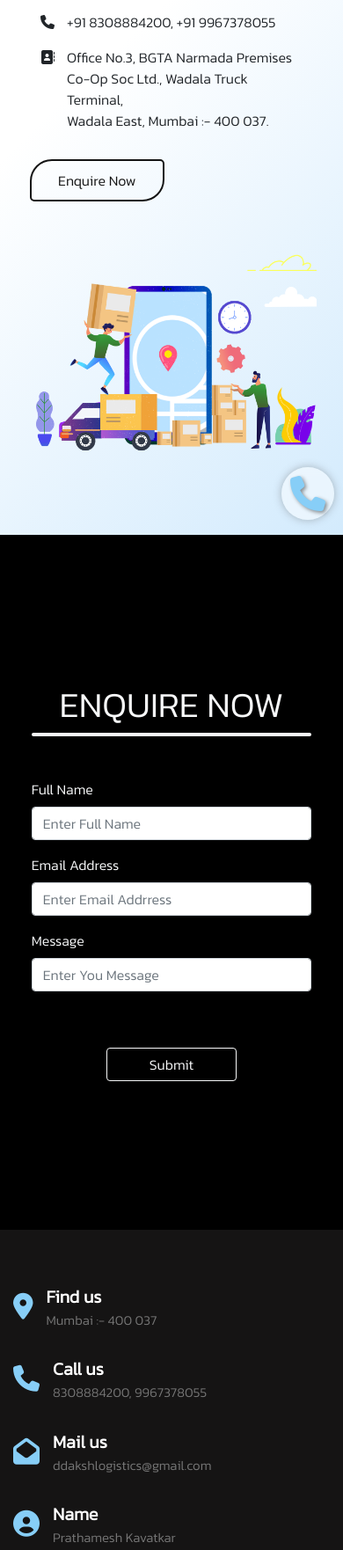
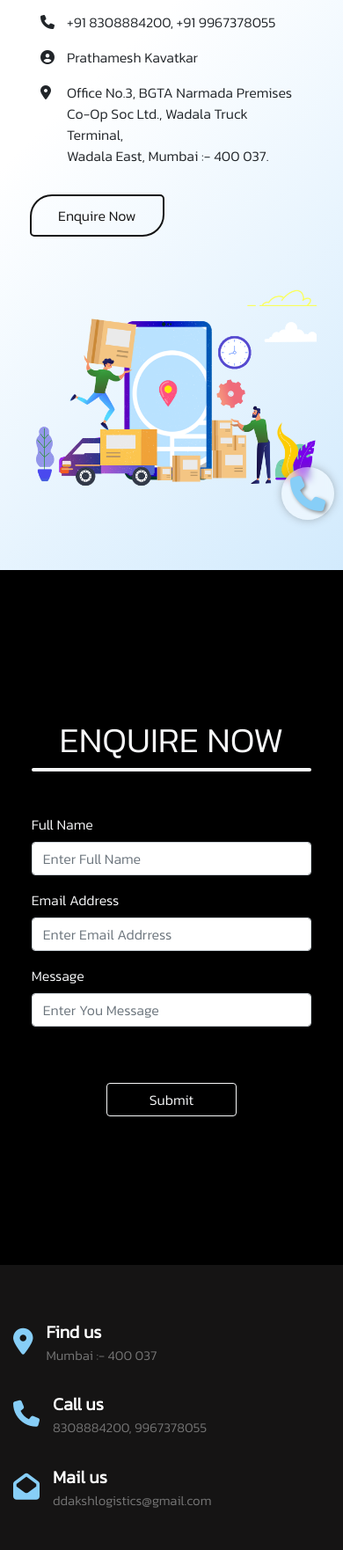
Before and after one commit to saurabhdhakne/daksh, a plain HTML site: page contact.html in a window 390 px wide. Shown: the part 235-1997 px from the top of the page at 88% size. Drawn offline with nearby package versions, Linux system fonts and the light colour scheme; a web font is replaced by a local one.

Commit message:
loc,logo

```diff
--- a/contact.html
+++ b/contact.html
@@ -196,9 +196,20 @@
                         </div>
 
                         <div class="item ml-3 mt-3">
+                            <div class="row" onclick="window.location='tel:8308884200'">
+                                <div class="col-1">
+                                    <i class="fa fa-user-circle font-weight-bold mr-3" aria-hidden="true"></i>
+                                </div>
+                                <div class="col-10">
+                                    Prathamesh Kavatkar
+                                </div>
+                            </div>
+                        </div>
+
+                        <div class="item ml-3 mt-3">
                             <div class="row">
                                 <div class="col-1">
-                                    <i class="fa fa-address-book font-weight-bold mr-3" aria-hidden="true"></i>
+                                    <i class="fa fa-map-marker font-weight-bold mr-3" aria-hidden="true"></i>
                                 </div>
                                 <div class="col-10">
                                     Office No.3, BGTA Narmada Premises <br>
@@ -254,7 +265,7 @@
         <div class="container">
             <div class="footer-cta pt-5 pb-5">
                 <div class="row">
-                    <div class="col-xl-3 col-md-3 mb-3 mt-3 mb-30">
+                    <div class="col-xl-4 col-md-4 mb-3 mt-3 mb-30">
                         <a href="https://goo.gl/maps/fNGK7GJn8XD85NgZ9" class="single-cta">
                             <i class="fa fa-map-marker"></i>
                             <div class="cta-text">
@@ -263,16 +274,16 @@
                             </div>
                         </a>
                     </div>
-                    <div class="col-xl-3 col-md-3 mb-3 mt-3 mb-30">
+                    <div class="col-xl-4 col-md-4 mb-3 mt-3 mb-30">
                         <a href="tel:8308884200" class="single-cta">
                             <i class="fa fa-phone"></i>
                             <div class="cta-text">
                                 <h4>Call us</h4>
-                                <span>8308884200, 9967378055</span>
+                                <span>8308884200, <span onclick="window.location='tel:9967378055'"> 9967378055 </span></span>
                             </div>
                         </a>
                     </div>
-                    <div class="col-xl-3 col-md-3 mb-3 mt-3 mb-30">
+                    <div class="col-xl-4 col-md-4 mb-3 mt-3 mb-30">
                         <a href="mailto:ddakshlogistics@gmail.com" class="single-cta">
                             <i class="fa fa-envelope-open"></i>
                             <div class="cta-text">
@@ -281,15 +292,7 @@
                             </div>
                         </a>
                     </div>
-                    <div class="col-xl-3 col-md-3 mb-3 mt-3 mb-30">
-                        <a href="https://goo.gl/maps/fNGK7GJn8XD85NgZ9" class="single-cta">
-                            <i class="fa fa-user-circle"></i>
-                            <div class="cta-text">
-                                <h4>Name</h4>
-                                <span>Prathamesh Kavatkar</span>
-                            </div>
-                        </a>
-                    </div>
+
 
                 </div>
             </div>
```
